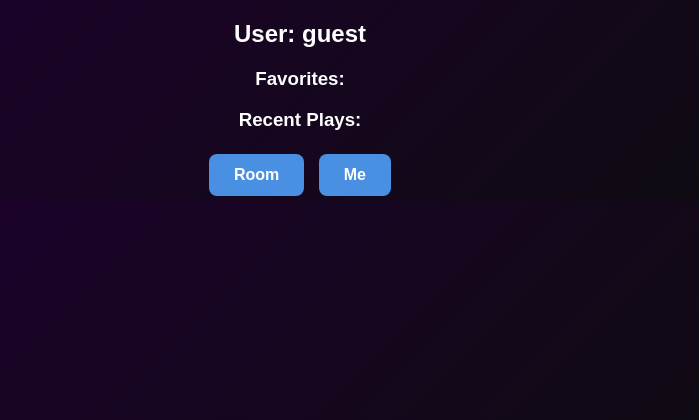
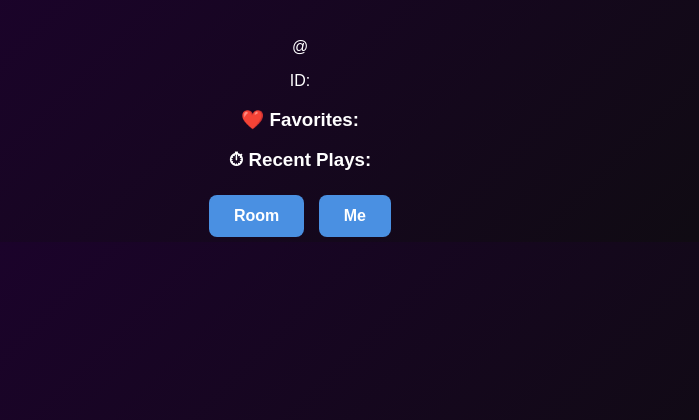
Before and after one commit to VIPBAD/AP, a Flask app: page /me in a window 1280 px wide. Shown: the part 52-472 px from the top of the page, without its empty margins (340-1039 px from the left). Run offline with Flask 3, Linux system fonts and the light colour scheme; data that the repository does not hold is empty; some libraries are stand-ins or nearby versions.

Commit message:
Update me.html

```diff
--- a/templates/me.html
+++ b/templates/me.html
@@ -8,24 +8,50 @@
 </head>
 <body>
   <header class="app-header">🎶 My Music Profile</header>
+
+  <!-- USER PROFILE -->
+  <section class="user-profile">
+    <img id="profile-pic" width="80" style="border-radius:50%">
+    <div>
+      <h2 id="profile-name"></h2>
+      <p id="profile-username"></p>
+      <p>ID: <span id="profile-id"></span></p>
+    </div>
+  </section>
+
+  <!-- FAVS & RECENTS -->
   <main>
-    <h2>User: {{ uid }}</h2>
-    <h3>Favorites:</h3>
+    <h3>❤️ Favorites:</h3>
     <ul>
       {% for f in favs %}
         <li>{{ f }}</li>
       {% endfor %}
     </ul>
-    <h3>Recent Plays:</h3>
+    <h3>⏱ Recent Plays:</h3>
     <ul>
       {% for p in plays %}
         <li>{{ p }}</li>
       {% endfor %}
     </ul>
   </main>
+
+  <!-- NAV -->
   <footer>
-    <a href="/room" class="nav-btn">Room</a>
+    <a href="/?url=/static/songs/sample.mp3" class="nav-btn">Room</a>
     <a href="/me?uid={{ uid }}" class="nav-btn">Me</a>
   </footer>
+
+<script src="https://telegram.org/js/telegram-web-app.js"></script>
+<script>
+const tg = window.Telegram.WebApp;
+const user = tg.initDataUnsafe?.user;
+
+if (user) {
+  document.getElementById("profile-pic").src = user.photo_url || "https://via.placeholder.com/80";
+  document.getElementById("profile-name").innerText = user.first_name + (user.last_name ? " " + user.last_name : "");
+  document.getElementById("profile-username").innerText = "@" + (user.username || "No username");
+  document.getElementById("profile-id").innerText = user.id;
+}
+</script>
 </body>
 </html>
```
